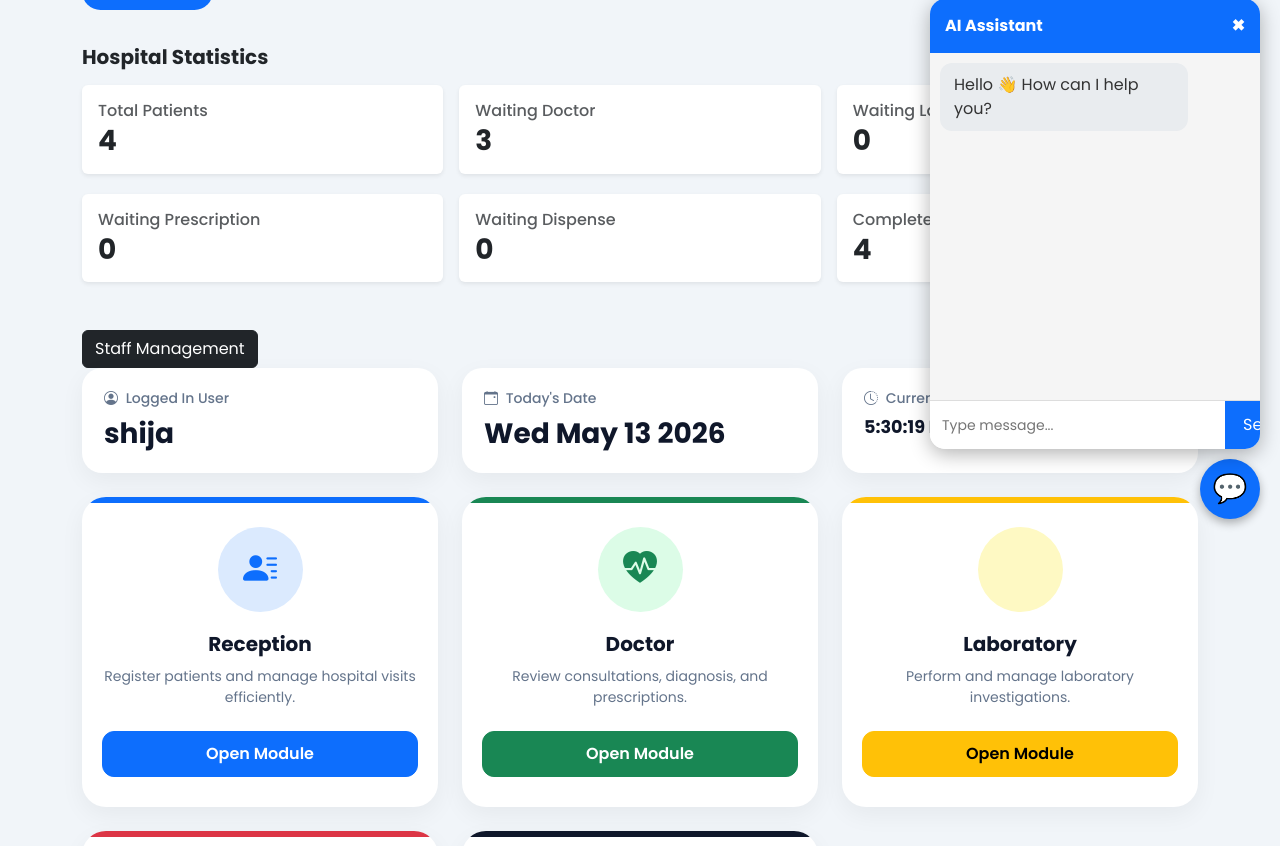
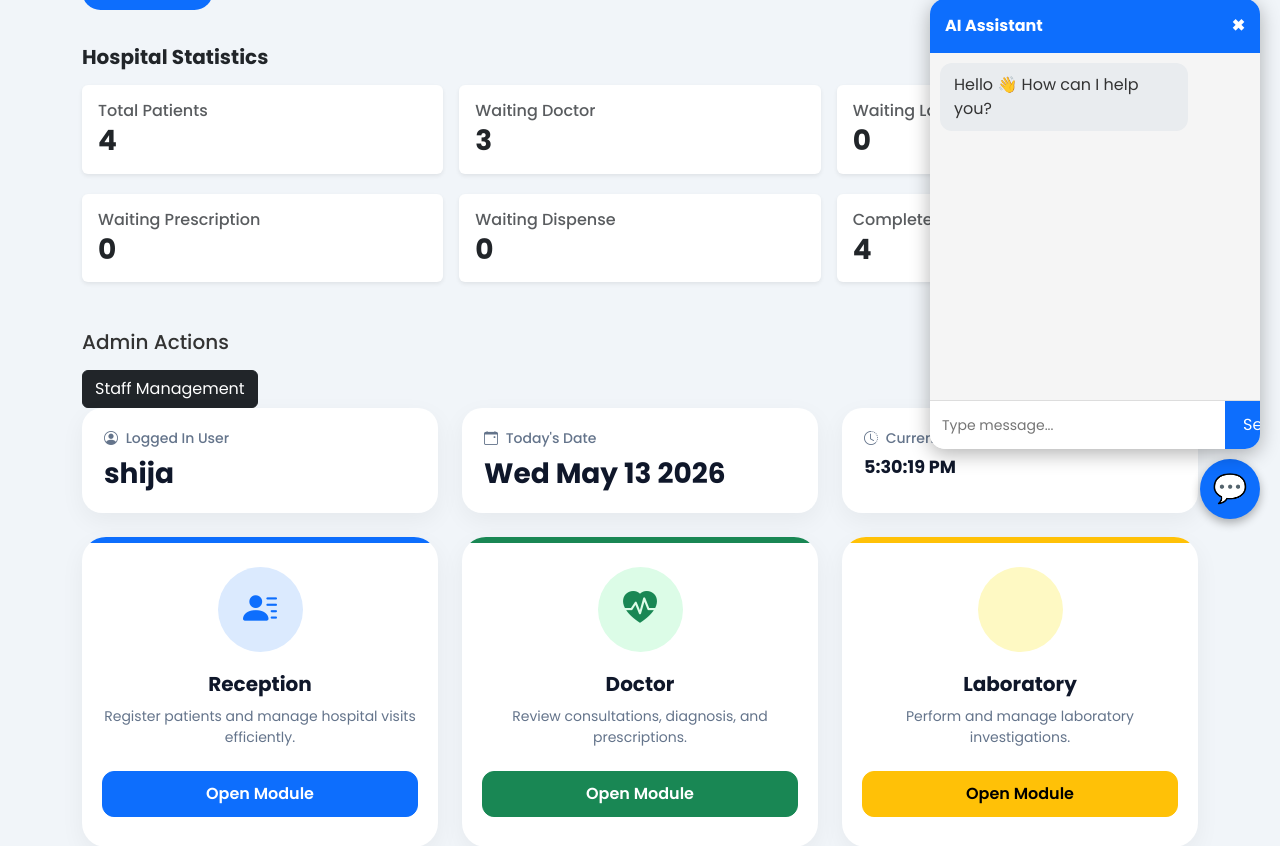
Before and after one commit to Shija-cmd/HospitalProject, a Django app: page /dashboard/ in a window 1280 px wide. Shown: the part 261-1107 px from the top of the page. Run offline with Django 4.2, Linux system fonts and the light colour scheme; a user stored in the database is signed in; data comes from the database, SQL or seed files in the repository.

Commit message:
Adding staff management

```diff
--- a/magahospital/templates/magahospital/dashboard.html
+++ b/magahospital/templates/magahospital/dashboard.html
@@ -377,9 +377,18 @@
 <!-- Staff Management -->
 {% if request.user.is_superuser %}
 
-<a href="{% url 'staff_management' %}" class="btn btn-dark">
-    Staff Management
-</a>
+<div class="admin-actions mt-4">
+
+    <h5 class="mb-3">Admin Actions</h5>
+
+    <a href="{% url 'staff_management' %}"
+       class="btn btn-dark">
+
+        Staff Management
+
+    </a>
+
+</div>
 
 {% endif %}
 <!--End Staff Management-->
```
